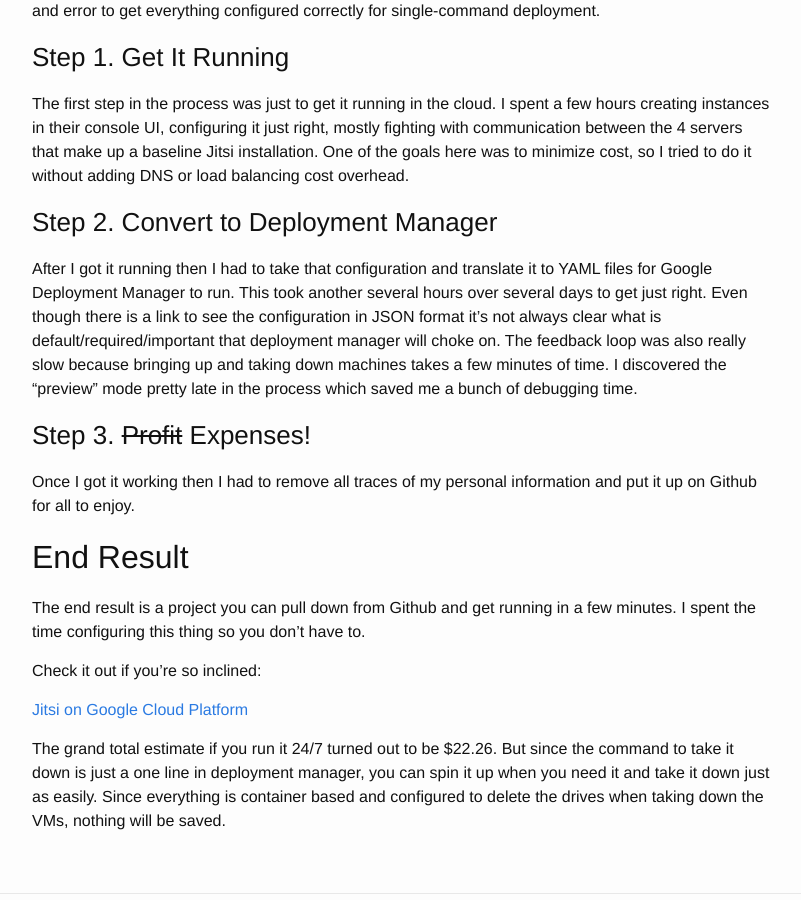
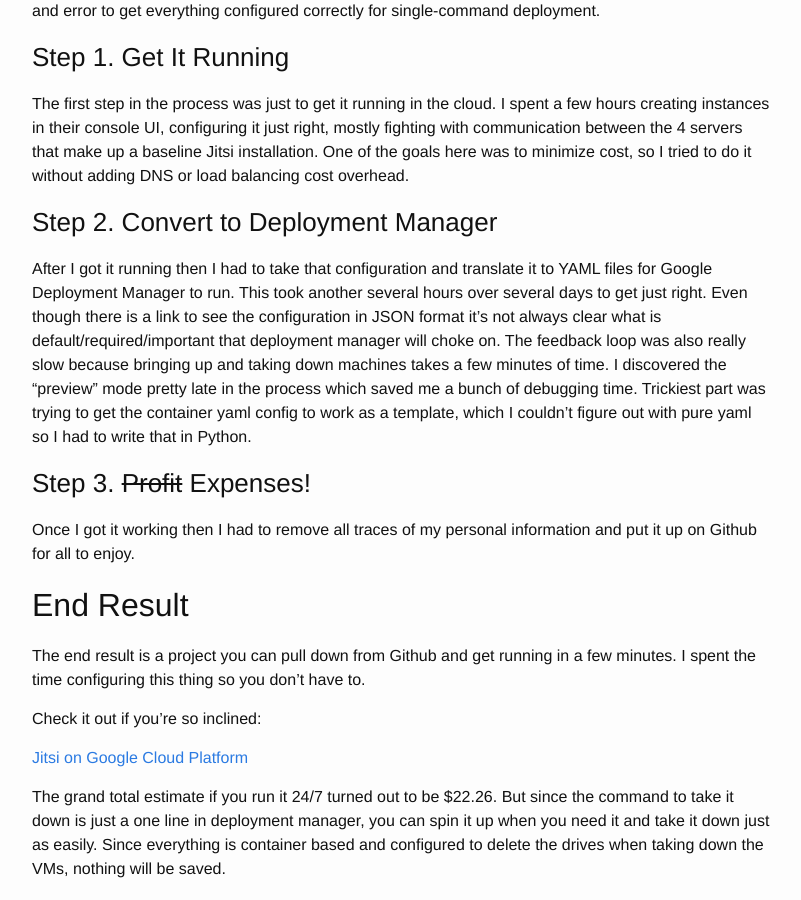
Before and after one commit to baritonehands/baritonehands.github.io, a Jekyll site: the page built from _posts/2020-04-11-bring-your-own-video-chat.md, in a window 1280 px wide and 900 px high, scrolled down 1176 px. Shown: the whole window, without its empty margins (238-1039 px from the left). Built offline with Jekyll 4.4.1, drawn with Linux system fonts in a browser that asks for light colours.

Commit message:
One more clarifying statement

```diff
--- a/_posts/2020-04-11-bring-your-own-video-chat.md
+++ b/_posts/2020-04-11-bring-your-own-video-chat.md
@@ -76,7 +76,9 @@ configuration in JSON format it's not always clear what is default/required/impo
 that deployment manager will choke on. The feedback loop was also really slow
 because bringing up and taking down machines takes a few minutes of time. I
 discovered the "preview" mode pretty late in the process which saved me a bunch
-of debugging time.
+of debugging time. Trickiest part was trying to get the container yaml config to
+work as a template, which I couldn't figure out with pure yaml so I had to write
+that in Python.
 
 ### Step 3. ~~Profit~~ Expenses!
 
```
